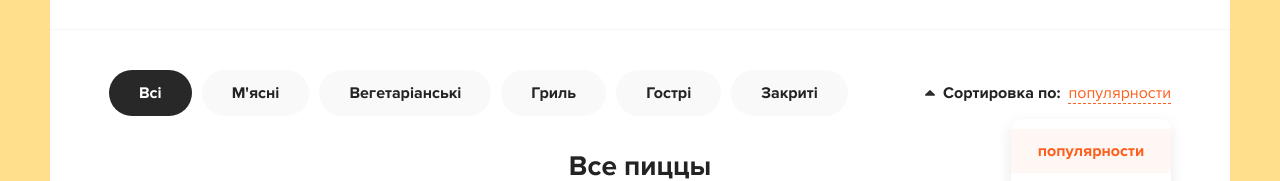
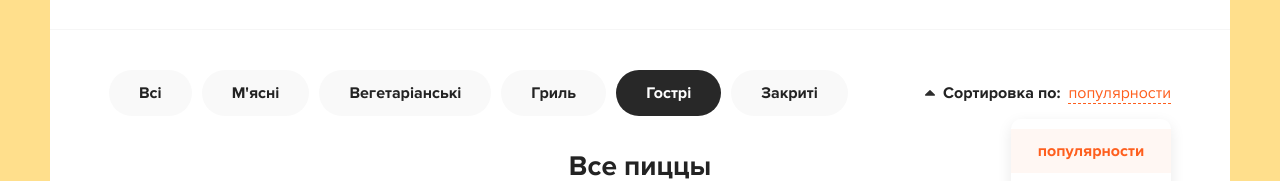
Before and after one commit to vbasoon/Store-Pizza-React, a React (Create React App) app: page / in a window 1280 px wide. Shown: the part 152-333 px from the top of the page. Built offline with nearby package versions, Linux system fonts and the light colour scheme.

Commit message:
classes component

```diff
--- a/src/App.js
+++ b/src/App.js
@@ -16,7 +16,7 @@ function App() {
             <div className="content__top">
               <Categories
                 onClickItem={(name) => console.log(name)}
-                items={items}
+                props={items}
               />
               <div className="sort">
                 <div className="sort__label">
--- a/src/components/Categories.jsx
+++ b/src/components/Categories.jsx
@@ -1,14 +1,26 @@
 import React from "react";
 
-const Categories = (items, onClickItem) => {
-  return (
-    <div>
+class Categories extends React.Component {
+  state = {
+    activeItem: 3,
+  };
+
+  onSelectItem = (index) => {
+    this.setState({
+      activeItem: index,
+    });
+  };
+
+  render() {
+    const { props, onClickItem } = this.props;
+    return (
       <div className="categories">
         <ul>
-          <li className="active">Всi</li>
-          {items.items.map((name, index) => (
+          <li>Всi</li>
+          {props.map((name, index) => (
             <li
-              onClick={() => items.onClickItem(name)}
+              className={this.state.activeItem === index ? "active" : ""}
+              onClick={() => this.onSelectItem(index)}
               key={`${name}_${index}`}
             >
               {name}
@@ -16,8 +28,28 @@ const Categories = (items, onClickItem) => {
           ))}
         </ul>
       </div>
-    </div>
-  );
-};
+    );
+  }
+}
+
+// const Categories = (items, onClickItem) => {
+//   return (
+//     <div>
+//       <div className="categories">
+//         <ul>
+//           <li className="active">Всi</li>
+//           {items.items.map((name, index) => (
+//             <li
+//               onClick={() => items.onClickItem(name)}
+//               key={`${name}_${index}`}
+//             >
+//               {name}
+//             </li>
+//           ))}
+//         </ul>
+//       </div>
+//     </div>
+//   );
+// };
 
 export default Categories;
```
Also changed, not shown: src/components/Categories copy.jsx (added, +23 -0 lines).
